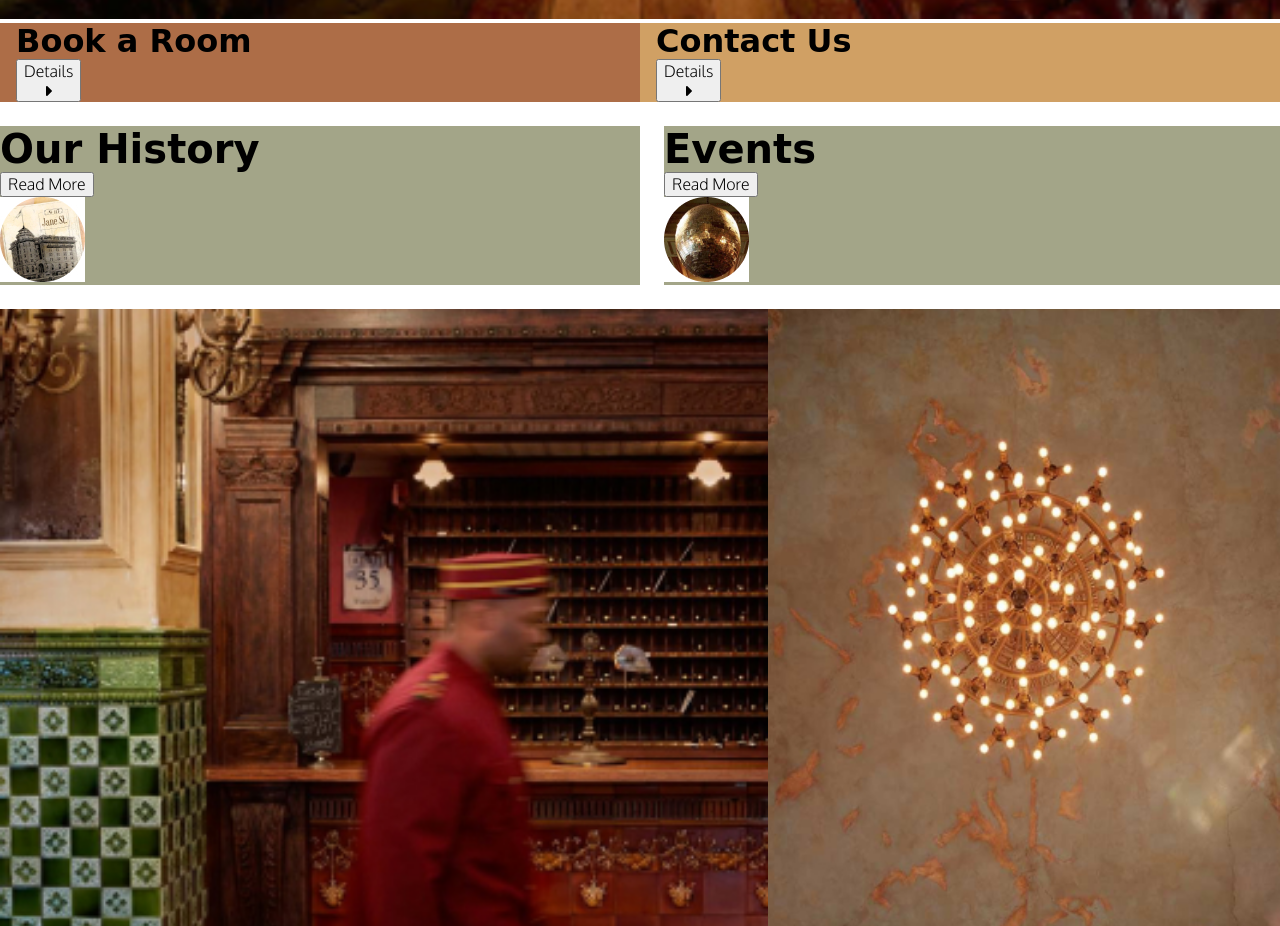
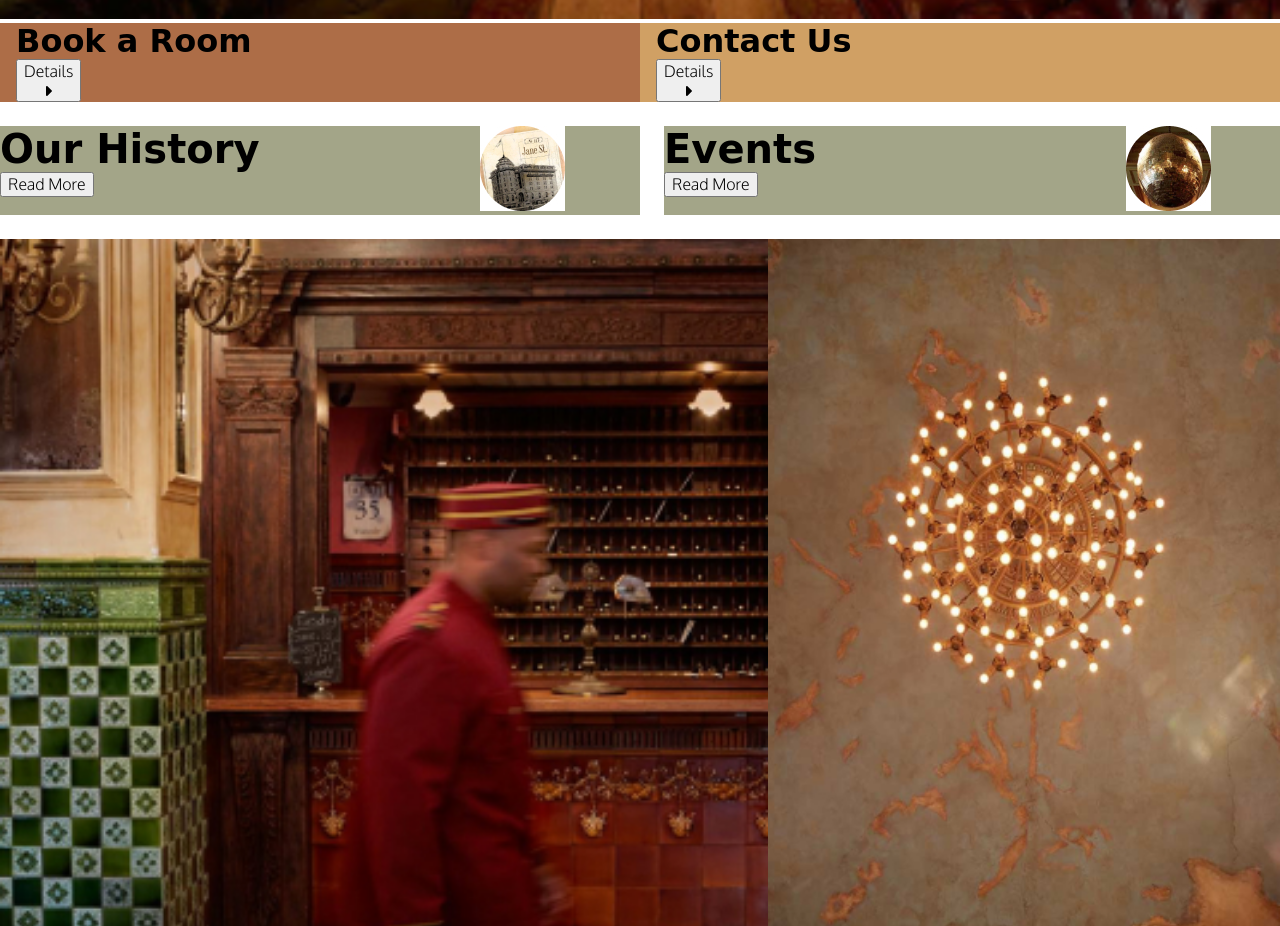
Before and after one commit to dnl42/Homework, a website: page deploy/index.html in a window 1280 px wide. Shown: the part 1340-2266 px from the top of the page. Drawn offline with Linux system fonts and the light colour scheme; a web font is replaced by a local one.

Commit message:
fixed planning grid

```diff
--- a/dev/scss/sections/_planning.scss
+++ b/dev/scss/sections/_planning.scss
@@ -45,5 +45,7 @@
 
     .planning-grid{
         background-color: #A3A588;
+        display: grid;
+        grid-template-columns: 75% auto;
     }
 }
```
Also changed, not shown: deploy/css/styles.css.
